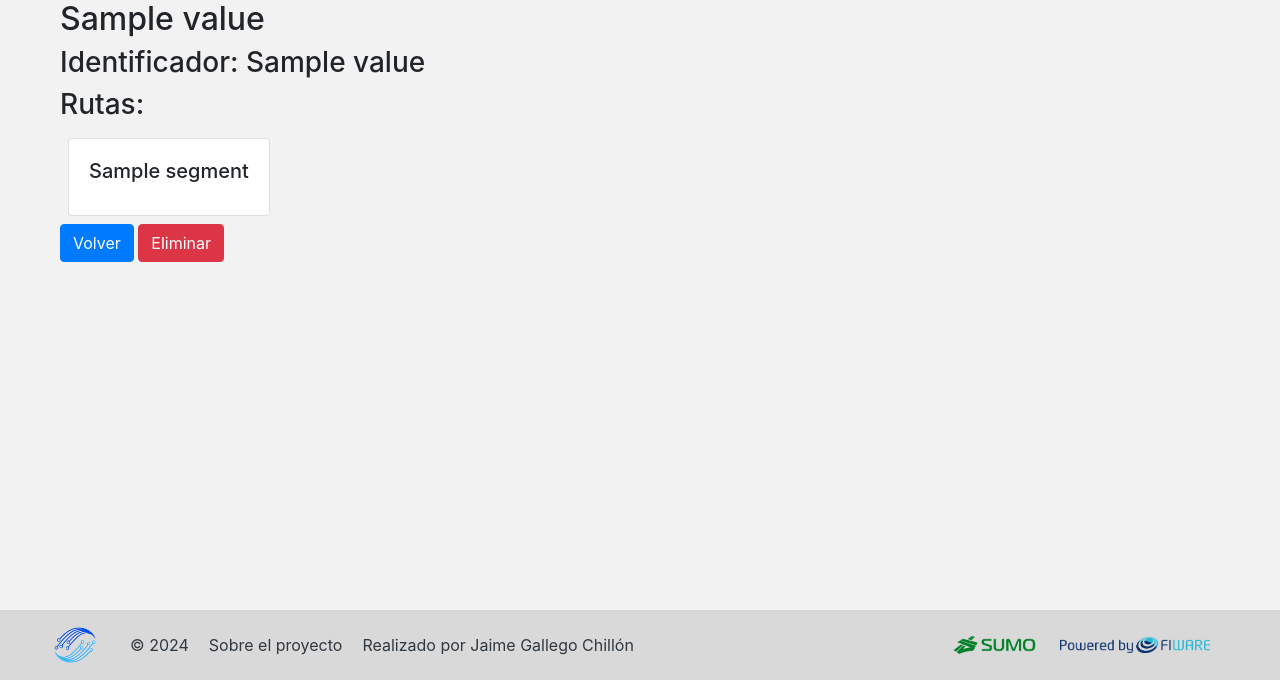
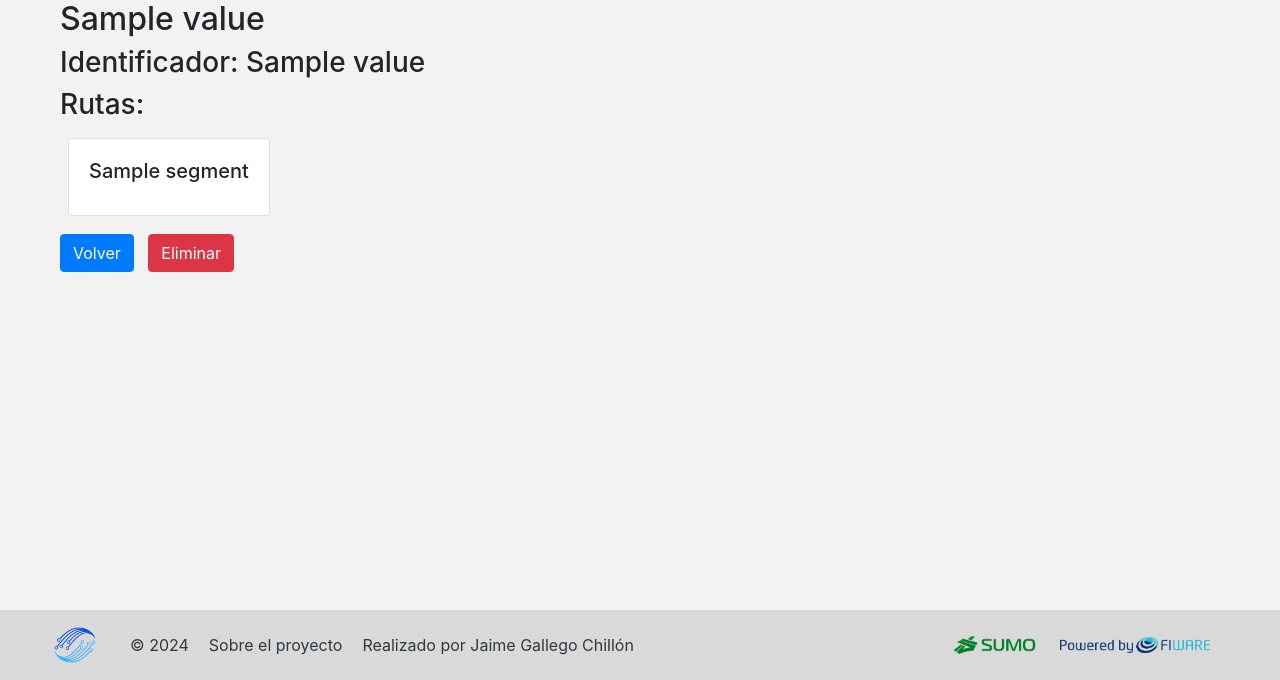
Before and after one commit to jaimegallegoo/TFG-Integration-of-SUMO-in-the-FIWARE-ecosystem, a Flask app: template web/templates/stopDetails.html in a window 1280 px wide. Shown: the part 120-800 px from the top of the page. Run offline with Flask 2, Linux system fonts and the light colour scheme; the template is opened without the code that fills it: most values are stand-ins (such as "Sample title", 1, 10 or a date in 2020); some libraries are stand-ins or nearby versions.

Commit message:
Mejorar la página de detalles de una parada

```diff
--- a/web/css/stopDetails.css
+++ b/web/css/stopDetails.css
@@ -14,3 +14,8 @@ main {
     padding-right: 60px;
     padding-bottom: 20px;
 }
+
+.btn {
+    margin-top: 10px;
+    margin-right: 10px;
+}
--- a/web/templates/stopDetails.html
+++ b/web/templates/stopDetails.html
@@ -42,8 +42,8 @@
 
     <script src="https://code.jquery.com/jquery-3.5.1.min.js"></script>
     <script>
-        // Add a click event listener to the "deleteButton"
         $('#deleteButton').click(function () {
+            if (confirm('¿Está seguro de que desea eliminar esta ruta?')) {
                 var city = '{{ city }}';
                 var stopCode = '{{ stop.stopCode.value }}';
 
@@ -56,6 +56,7 @@
                         window.location.href = '/cities/' + city + '/stops';
                     }
                 });
+            }
         });
     </script>
 </body>
```
Lines whose indentation alone changed are shown as unchanged.
